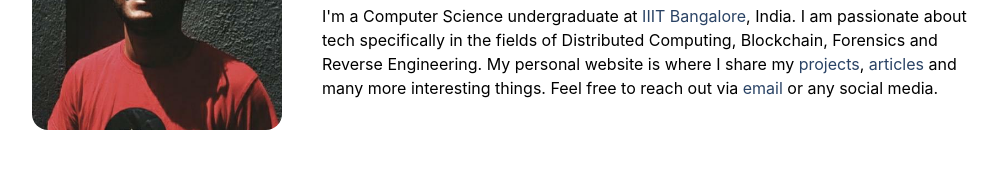
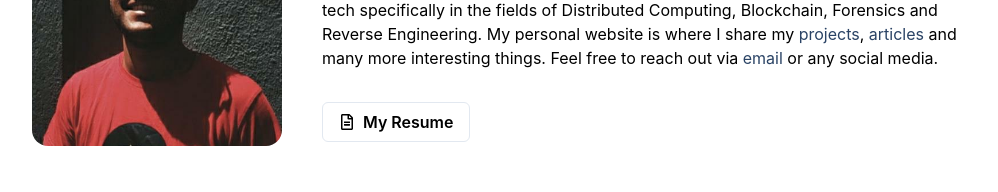
Before and after one commit to rtwksai/portfolio, a Next.js app: page / in a window 1280 px wide. Shown: the part 352-544 px from the top of the page, without its empty margins (138-1136 px from the left). Built offline with nearby package versions, Linux system fonts and the light colour scheme.

Commit message:
Added resume

```diff
--- a/pages/index.js
+++ b/pages/index.js
@@ -13,6 +13,7 @@ import {
         Divider
     } from '@chakra-ui/react';
 import { ArrowForwardIcon } from '@chakra-ui/icons'
+import { FaRegFileAlt } from 'react-icons/fa'
 import { NextSeo } from 'next-seo'
 import { linkColor } from '../styles/darkMode'
 import Container from '../components/Container'
@@ -48,7 +49,7 @@ export default function Home() {
                     <Skeleton isLoaded={imageLoad} boxSize='250px' borderRadius='2xl' m='auto'>
                         <Image
                             borderRadius='2xl'
-                            boxSize='250px'
+                            boxSize='260px'
                             src='pp.jpeg'
                             objectFit='cover'
                             alt='Rithwik'
@@ -62,7 +63,7 @@ export default function Home() {
                         my={{ base: 10, lg: 0 }}
                     >
                         <Heading
-                            className='moving-grad'
+                            className='mov-heading'
                             fontSize={{ base: `5xl`, lg: `7xl` }}
                             textAlign={{ base: `center`, lg: `left` }}
                         >
@@ -93,6 +94,15 @@ export default function Home() {
                             </ChakraLink>{' '}
                             or any social media.
                         </chakra.p>
+                        <Flex justify={["center", "center", "left"]} width="100%">
+                            <NextLink href="/files/resume.pdf" passHref>
+                                <ChakraLink _hover="none" mt={8}>
+                                <Button leftIcon={<FaRegFileAlt />} colorScheme="gray" variant="outline" aria-label="view all projects">
+                                    My Resume
+                                </Button>
+                                </ChakraLink>
+                            </NextLink>
+                        </Flex>
                     </Flex>
                 </Flex>
 
```
Also changed, not shown: 1 other file (tests, documents, lock files or other folders).
